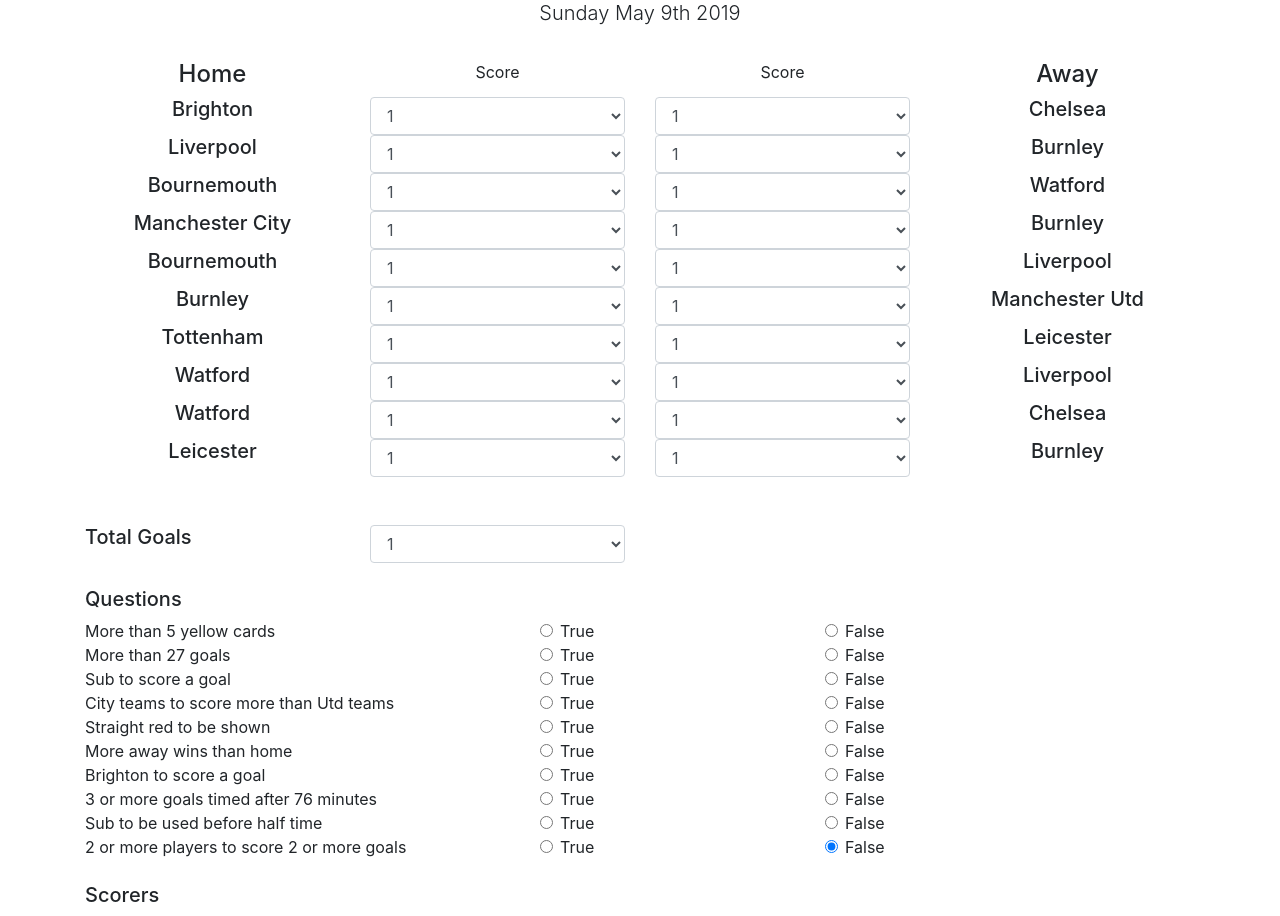
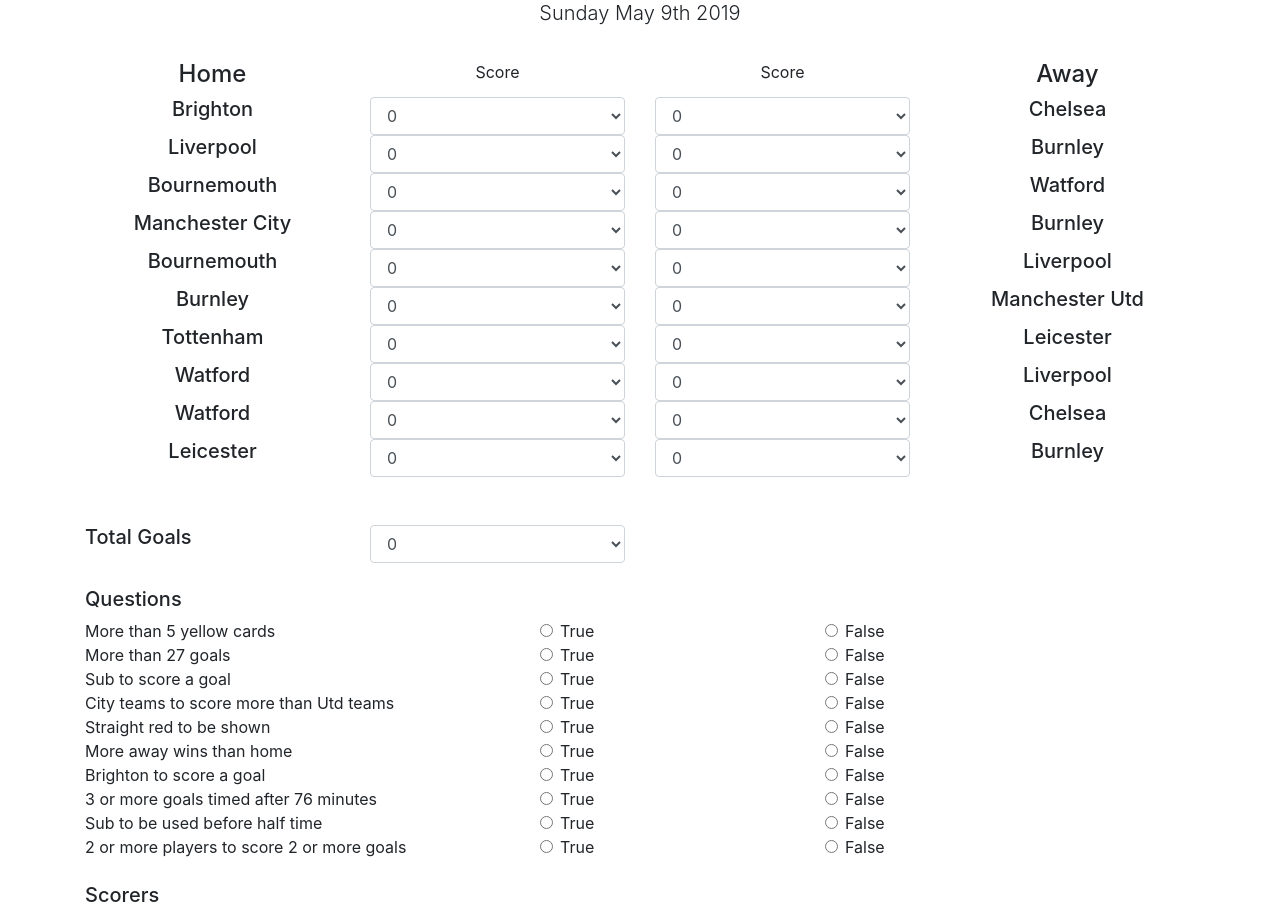
Before and after one commit to nadger/tipsters_2019, a Django app: page /entries/entry in a window 1280 px wide. Shown: the part 137-1053 px from the top of the page. Run offline with Django 3.2, Linux system fonts and the light colour scheme; data comes from the database, SQL or seed files in the repository; some libraries are stand-ins or nearby versions.

Commit message:
entryid updates

```diff
--- a/entries/templates/entries/entries_form.html
+++ b/entries/templates/entries/entries_form.html
@@ -60,22 +60,18 @@
     </div>
     <div class="col-3 text-center">
       <div>
-    <select class="form-control form-control-3" id="exampleFormControlSelect1">
-      <option>1</option>
-      <option>2</option>
-      <option>3</option>
-      <option>4</option>
-      <option>5</option>
+    <select class="form-control form-control-3" id=home_result_{{ item.id }}>
+      {% for score in goalrange %}
+        <option>{{ score }}</option>
+      {% endfor %}
     </select>
     </div>
     </div>
     <div class="col-3 text-center">
-      <select class="form-control form-control-3" id="exampleFormControlSelect1">
-      <option>1</option>
-      <option>2</option>
-      <option>3</option>
-      <option>4</option>
-      <option>5</option>
+      <select class="form-control form-control-3" id=away_result_{{ item.id }}>
+      {% for score in goalrange %}
+        <option>{{ score }}</option>
+      {% endfor %}
     </select>
     </div>
     <div class="col-3 text-center">
@@ -90,12 +86,10 @@
       <h5>Total Goals</h5>
     </div>
     <div class="col-3 text-left">
-      <select class="form-control form-control-3" id="exampleFormControlSelect1">
-        <option>1</option>
-        <option>2</option>
-        <option>3</option>
-        <option>4</option>
-        <option>5</option>
+      <select class="form-control form-control-3" id="total_goals_form">
+        {% for tgoals in totalgoals %}
+          <option>{{ tgoals }}</option>
+        {% endfor %}
       </select>
     </div>
 </div>
@@ -114,14 +108,14 @@
       <h7>{{ q.question_text }}</h7>
     </div>
     <div class="col-3 text-left">
-     <input class="form-check-input" type="radio" name="exampleRadios" id="exampleRadios1" value="option1" checked>
-  <label class="form-check-label" for="exampleRadios1">
+     <input class="form-check-input" type="radio" name=qnum_{{ q.id }} id=qnum_true_{{ q.id }} value="true">
+  <label class="form-check-label" for=qnum_{{ q.id }}>
     True
   </label>
     </div>
     <div class="col-3 text-left">
-     <input class="form-check-input" type="radio" name="exampleRadios" id="exampleRadios1" value="option1" checked>
-  <label class="form-check-label" for="exampleRadios1">
+     <input class="form-check-input" type="radio" name=qnum_{{ q.id }} id=qnum_true_{{ q.id }} value="false">
+  <label class="form-check-label" for=qnum_{{ q.id }}>
     False
   </label>
     </div>
--- a/entries/views.py
+++ b/entries/views.py
@@ -18,11 +18,15 @@
 
 
 def index(request):
+    goalrange = range(10)
+    totalgoals = range(50)
     fixtures = Fixtures.objects.all()
     questions = Question.objects.all()
     context = {
         'fixtures': fixtures,
-        'questions': questions
+        'questions': questions,
+        'goalrange': goalrange,
+        'totalgoals': totalgoals
     }
 
     return render(request, 'entries/entries_form.html', context)
```
